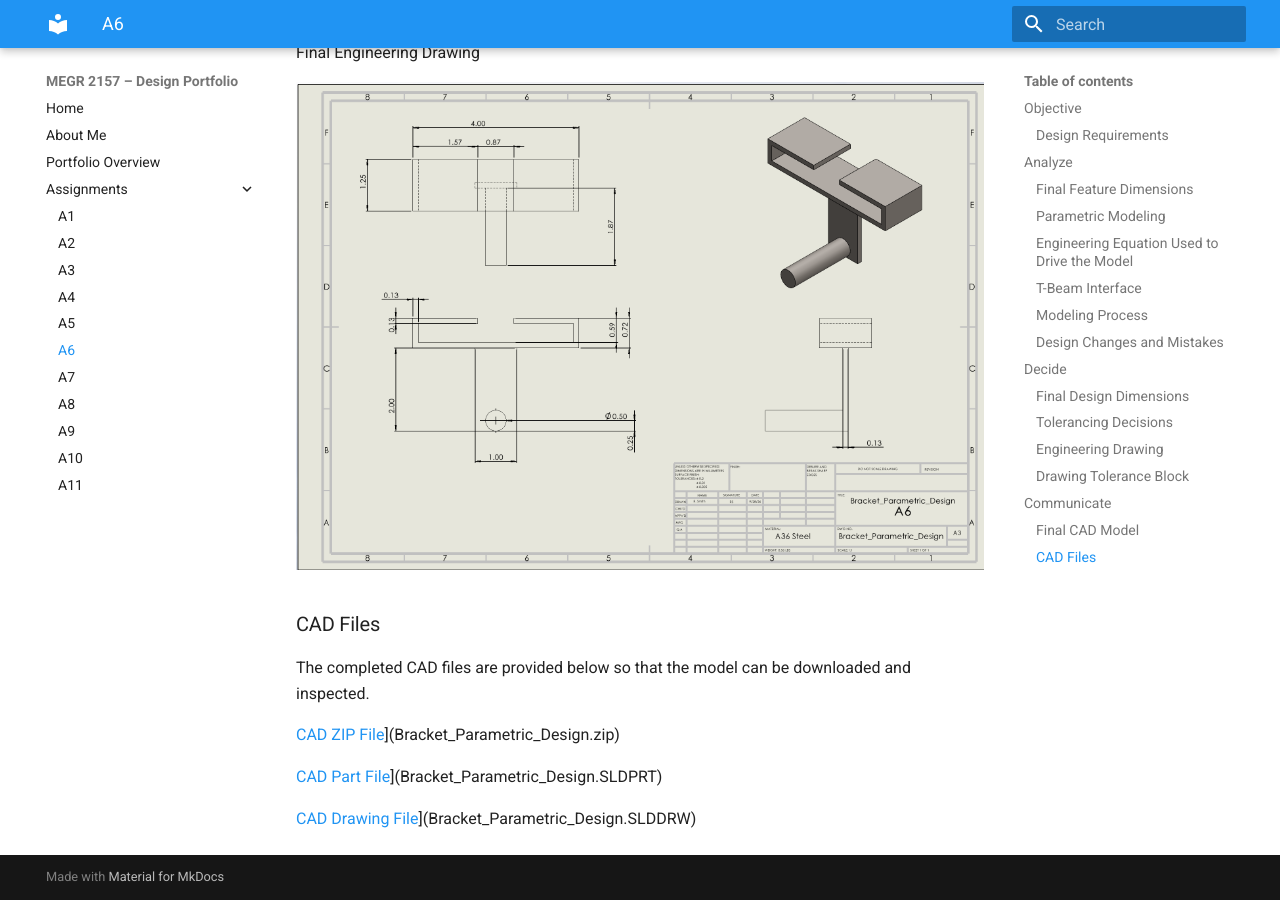
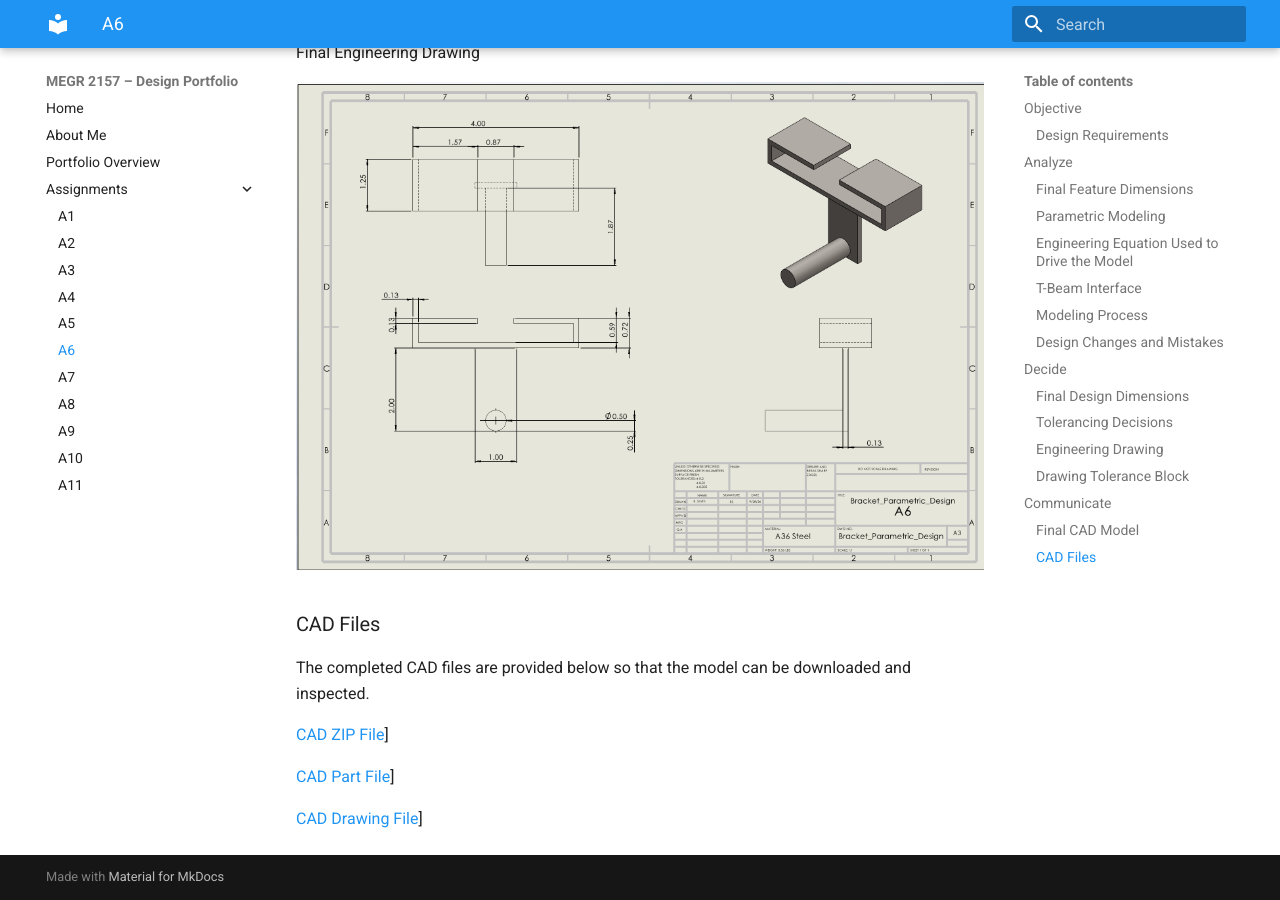
Before and after one commit to rsmith367-ux/design-projects-portfolio, an MkDocs documentation site: the page built from docs/assignments/A06/index.md, in a window 1280 px wide and 900 px high, scrolled down 11282 px. Built offline with MkDocs 1.6.1 and Material for MkDocs 9.7.7, drawn with Linux system fonts in a browser that asks for light colours; part of the change alters nothing that is shown.

Commit message:
Fix formatting of CAD file links in index.md

```diff
--- a/docs/assignments/A06/index.md
+++ b/docs/assignments/A06/index.md
@@ -226,8 +226,8 @@ Final Engineering Drawing
 
 The completed CAD files are provided below so that the model can be downloaded and inspected.
 
-[CAD ZIP File](Bracket_Parametric_Design.zip)](Bracket_Parametric_Design.zip)
+[CAD ZIP File](Bracket_Parametric_Design.zip)]
 
-[CAD Part File](Bracket_Parametric_Design.SLDPRT)](Bracket_Parametric_Design.SLDPRT)
+[CAD Part File](Bracket_Parametric_Design.SLDPRT)]
 
-[CAD Drawing File](Bracket_Parametric_Design.SLDDRW)](Bracket_Parametric_Design.SLDDRW)
+[CAD Drawing File](Bracket_Parametric_Design.SLDDRW)]
```
